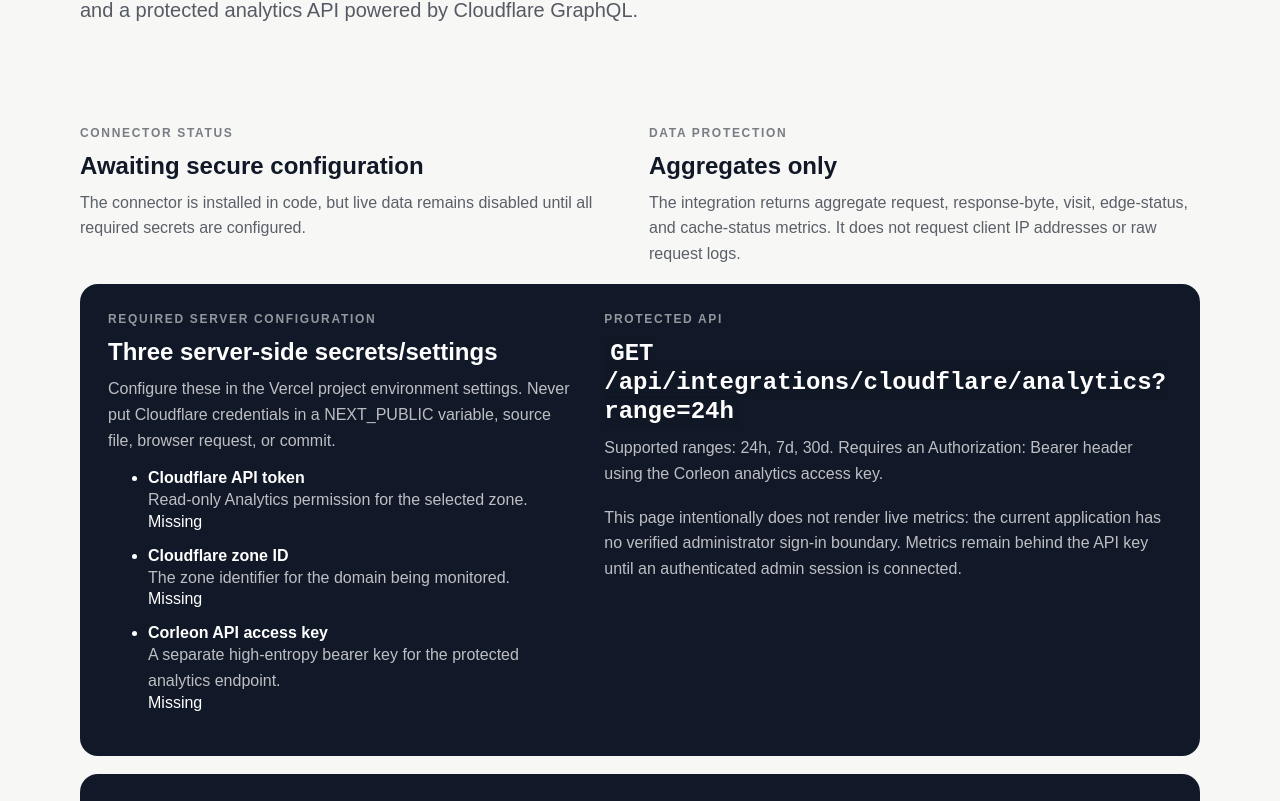
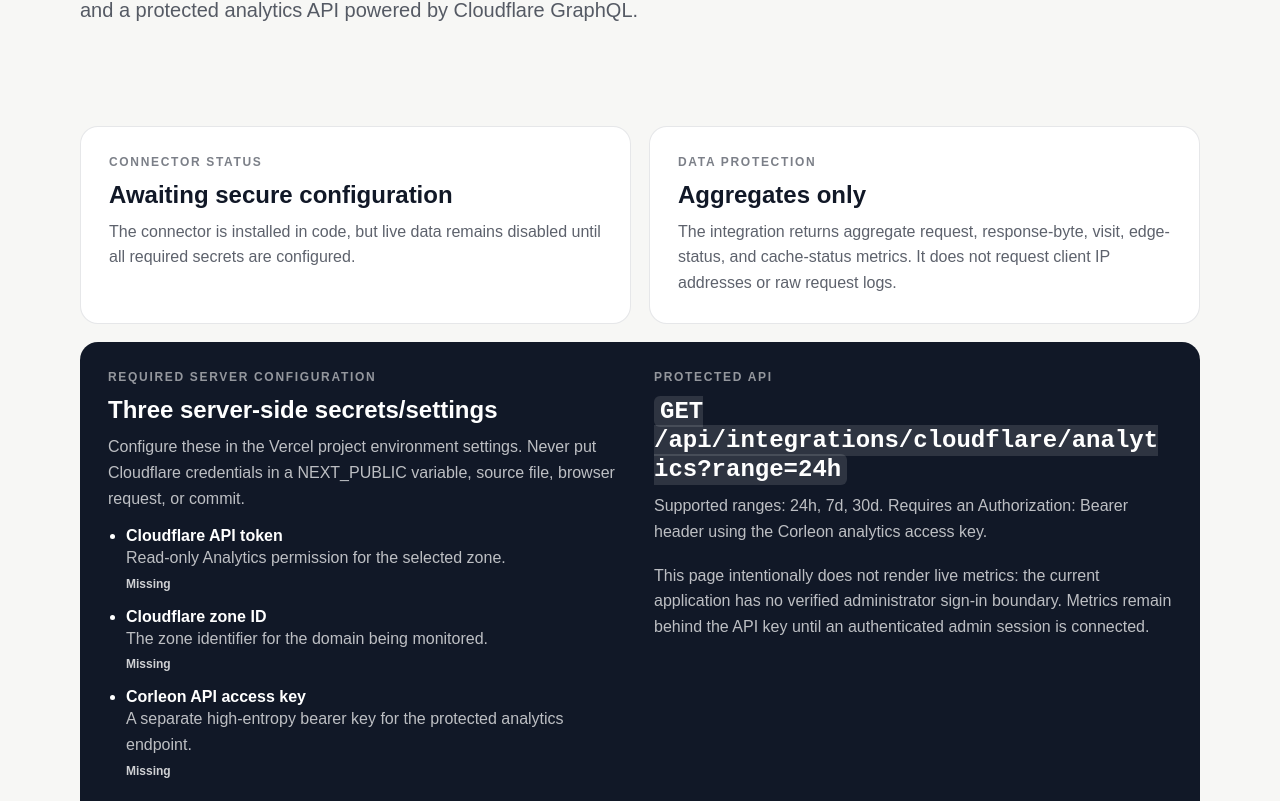
Before and after one commit to karandeep2799-source/corleon-engine, a Next.js app in the folder apps/web/: page /infrastructure/cloudflare in a window 1280 px wide. Shown: the part 439-1240 px from the top of the page. Built offline with nearby package versions, Linux system fonts and the light colour scheme.

Commit message:
style(cloudflare): add infrastructure analytics layout styles

```diff
--- a/apps/web/app/globals.css
+++ b/apps/web/app/globals.css
@@ -19,3 +19,9 @@ h2 { margin: 8px 0 10px; font-size: 24px; }
 .status pre { margin: 0; padding: 20px; border-radius: 12px; background: rgba(255,255,255,.08); overflow: auto; line-height: 1.7; }
 code { padding: 2px 6px; border-radius: 6px; background: rgba(0,0,0,.06); }
 @media (max-width: 720px) { .grid, .status { grid-template-columns: 1fr; } .shell { width: min(100% - 28px, 1120px); } }
+
+.card { padding: 28px; border: 1px solid rgba(17,24,39,.10); border-radius: 18px; background: white; }
+.card p:not(.eyebrow) { margin: 0; line-height: 1.6; opacity: .68; }
+.status ul { padding-left: 18px; }
+.status li span { display: inline-block; margin-top: 6px; font-size: 12px; font-weight: 700; opacity: .8; }
+.status code { overflow-wrap: anywhere; background: rgba(255,255,255,.12); }
```
